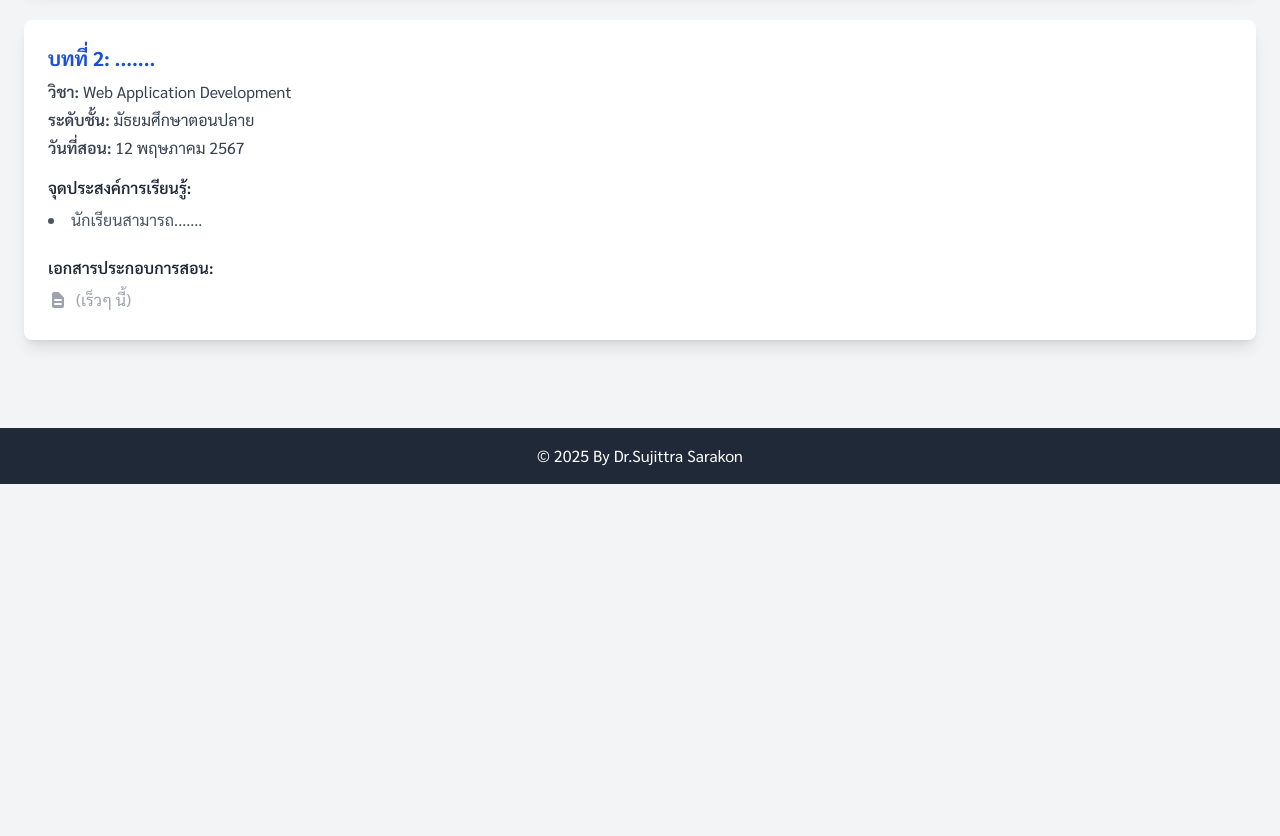
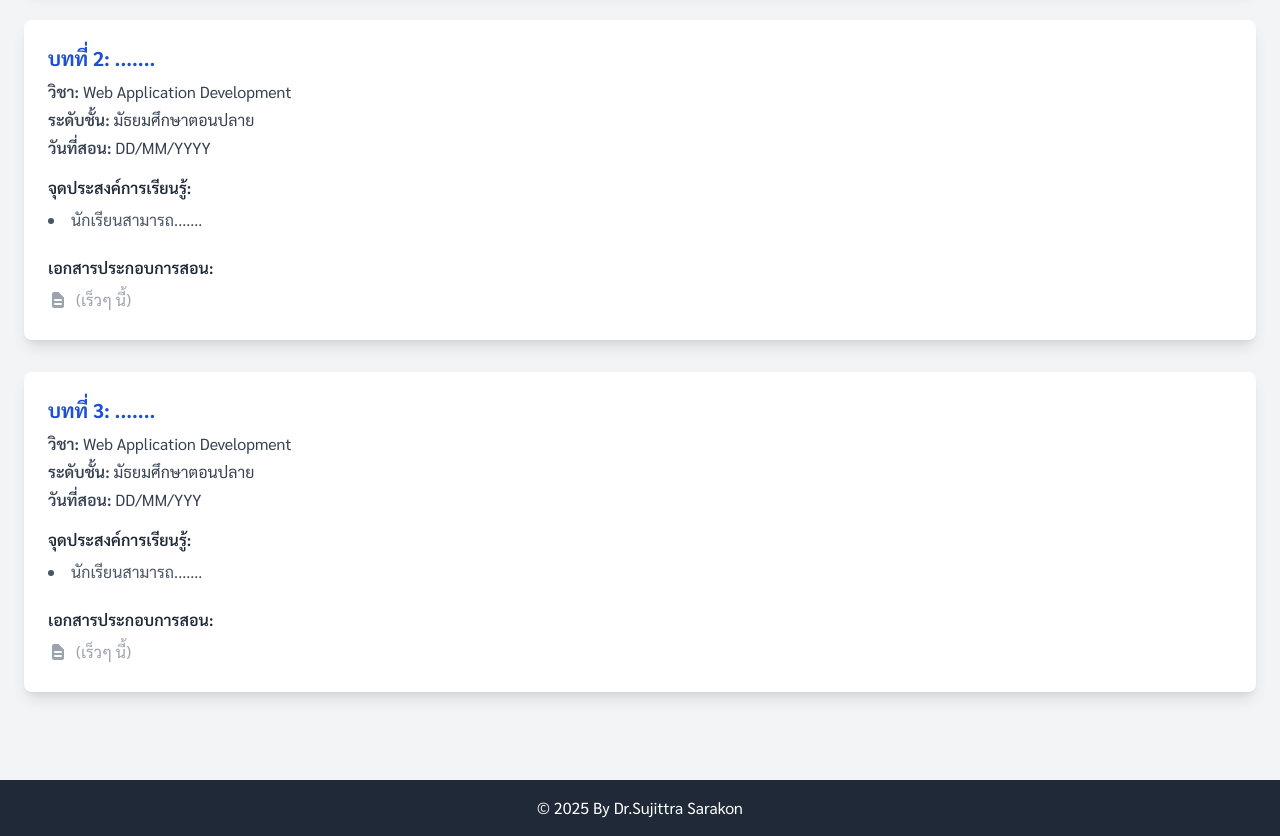
Before and after one commit to sujittra/my-lesson-plans-website, a website: page index.html in a window 1280 px wide. Shown: the part 640-1476 px from the top of the page. Before the commit the page ends 1124 px from the top, so only its background shows below. Drawn offline with Linux system fonts and the light colour scheme.

Commit message:
update card 3

```diff
--- a/index.html
+++ b/index.html
@@ -79,7 +79,7 @@
                 <h3 class="text-xl font-bold text-blue-700 mb-2">บทที่ 2: .......</h3>
                 <p class="text-gray-700 mb-1"><span class="font-semibold">วิชา:</span> Web Application Development</p>
                 <p class="text-gray-700 mb-1"><span class="font-semibold">ระดับชั้น:</span> มัธยมศึกษาตอนปลาย</p>
-                <p class="text-gray-700 mb-1"><span class="font-semibold">วันที่สอน:</span> 12 พฤษภาคม 2567</p>
+                <p class="text-gray-700 mb-1"><span class="font-semibold">วันที่สอน:</span> DD/MM/YYYY</p>
 
                 <div class="mt-4">
                     <h4 class="font-semibold text-gray-800 mb-2">จุดประสงค์การเรียนรู้:</h4>
@@ -102,6 +102,37 @@
                 </div>
             </div>
             <!-- Close card 2 -->
+             <!-- Open Card 3 -->
+            <div class="bg-white shadow-lg rounded-lg p-6 mb-8 hover:shadow-xl transition-shadow duration-300">
+                <h3 class="text-xl font-bold text-blue-700 mb-2">บทที่ 3: .......</h3>
+                <p class="text-gray-700 mb-1"><span class="font-semibold">วิชา:</span> Web Application Development</p>
+                <p class="text-gray-700 mb-1"><span class="font-semibold">ระดับชั้น:</span> มัธยมศึกษาตอนปลาย</p>
+                <p class="text-gray-700 mb-1"><span class="font-semibold">วันที่สอน:</span> DD/MM/YYY</p>
+
+                <div class="mt-4">
+                    <h4 class="font-semibold text-gray-800 mb-2">จุดประสงค์การเรียนรู้:</h4>
+                    <ul class="list-disc list-inside text-gray-600 space-y-1">
+                        <li>นักเรียนสามารถ.......</li>
+                    </ul>
+                </div>
+
+                <div class="mt-6">
+                    <h4 class="font-semibold text-gray-800 mb-2">เอกสารประกอบการสอน:</h4>
+                    <ul class="space-y-2">
+                        <li>
+                            <a href="#" class="inline-flex items-center text-gray-400 cursor-not-allowed"> <svg xmlns="http://www.w3.org/2000/svg" class="h-5 w-5 mr-2" viewBox="0 0 20 20" fill="currentColor">
+                                    <path fill-rule="evenodd" d="M4 4a2 2 0 012-2h4.586A1 1 0 0111 2.586L15.414 7A1 1 0 0116 7.414V16a2 2 0 01-2 2H6a2 2 0 01-2-2V4zm2 6a1 1 0 011-1h6a1 1 0 110 2H7a1 1 0 01-1-1zm1 3a1 1 0 100 2h6a1 1 0 100-2H7z" clip-rule="evenodd" />
+                                </svg>
+                                (เร็วๆ นี้)
+                            </a>
+                        </li>
+                    </ul>
+                </div>
+            </div>
+            <!-- Close card 3 -->
+
+
+
         </main>
             <footer class="bg-gray-800 text-white text-center p-4 mt-8">
                 <p>&copy; 2025 By Dr.Sujittra Sarakon </p>
```
